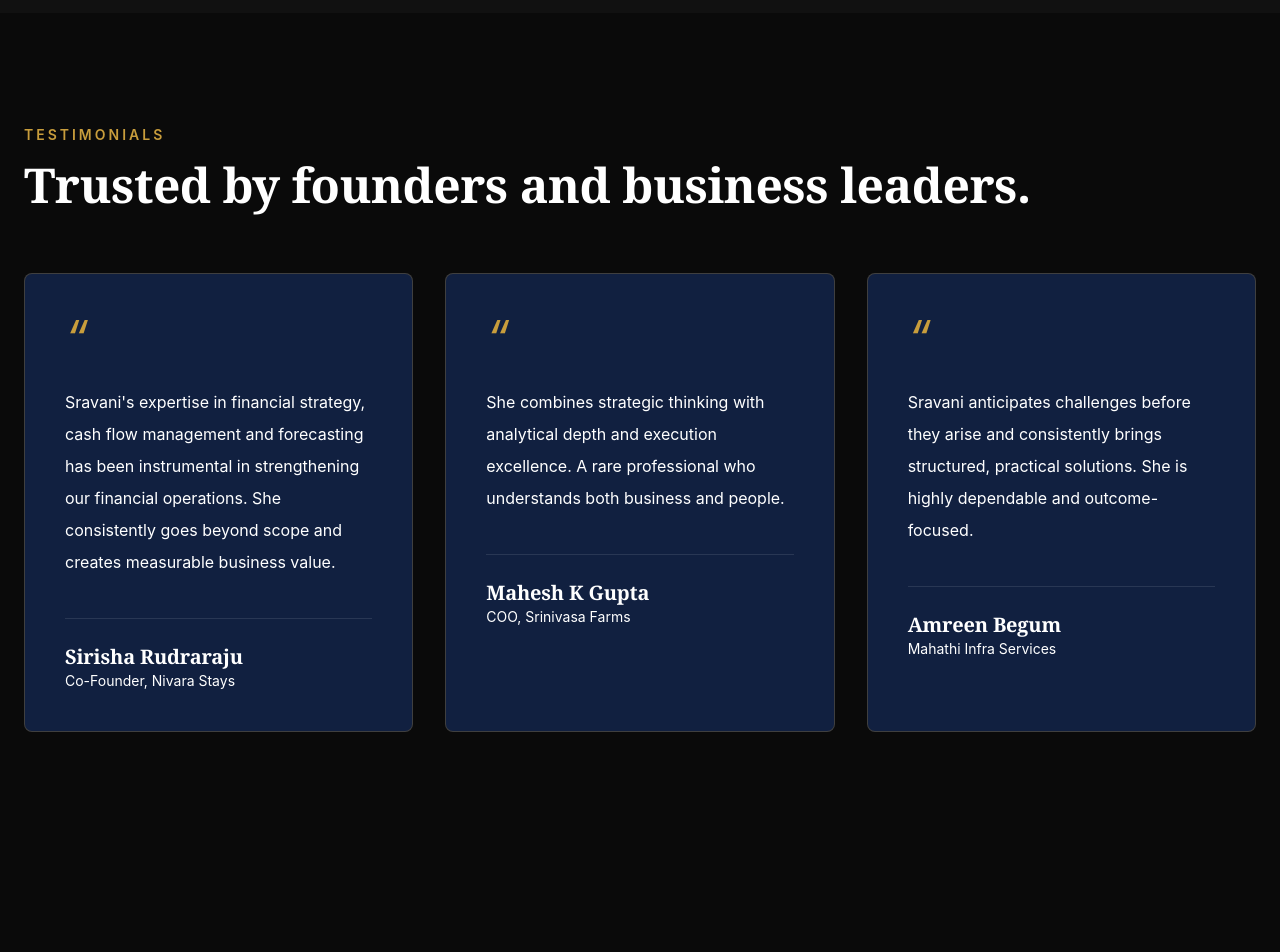
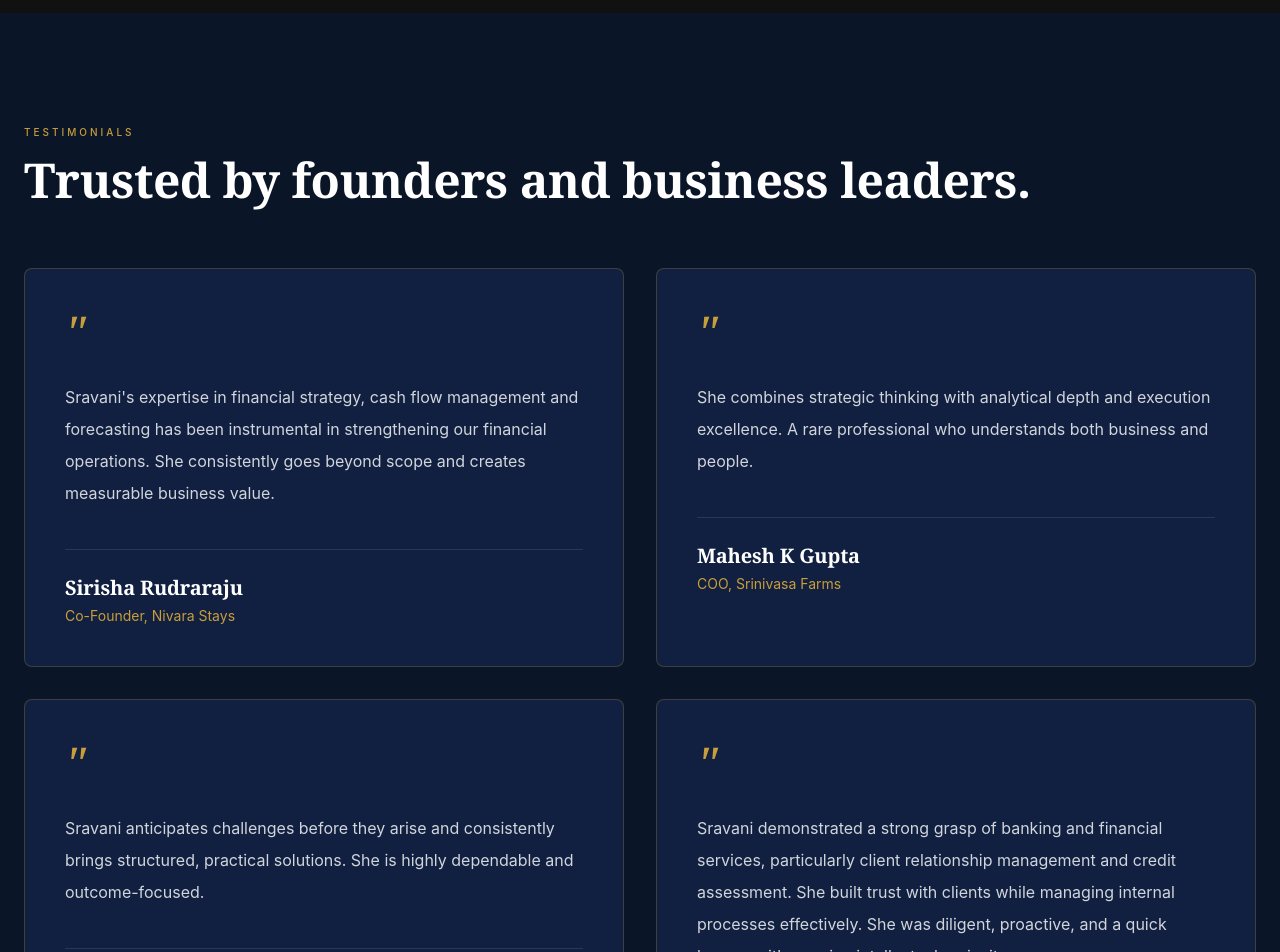
Before and after one commit to SravaniPolina/sravani-portfolio-frontend, a React (Create React App) app: page / in a window 1280 px wide. Shown: the part 5400-6352 px from the top of the page. Built offline with nearby package versions, Linux system fonts and the light colour scheme.

Commit message:
Update ExecutiveTestimonials.js

```diff
--- a/src/components/ExecutiveTestimonials.js
+++ b/src/components/ExecutiveTestimonials.js
@@ -2,76 +2,48 @@ import React from "react";
 
 const testimonials = [
   {
-    quote:
-      "Sravani's expertise in financial strategy, cash flow management and forecasting has been instrumental in strengthening our financial operations. She consistently goes beyond scope and creates measurable business value.",
+    quote: "Sravani's expertise in financial strategy, cash flow management and forecasting has been instrumental in strengthening our financial operations. She consistently goes beyond scope and creates measurable business value.",
     name: "Sirisha Rudraraju",
     role: "Co-Founder, Nivara Stays",
   },
   {
-    quote:
-      "She combines strategic thinking with analytical depth and execution excellence. A rare professional who understands both business and people.",
+    quote: "She combines strategic thinking with analytical depth and execution excellence. A rare professional who understands both business and people.",
     name: "Mahesh K Gupta",
     role: "COO, Srinivasa Farms",
   },
   {
-    quote:
-      "Sravani anticipates challenges before they arise and consistently brings structured, practical solutions. She is highly dependable and outcome-focused.",
+    quote: "Sravani anticipates challenges before they arise and consistently brings structured, practical solutions. She is highly dependable and outcome-focused.",
     name: "Amreen Begum",
     role: "Mahathi Infra Services",
+  },
+  {
+    quote: "Sravani demonstrated a strong grasp of banking and financial services, particularly client relationship management and credit assessment. She built trust with clients while managing internal processes effectively. She was diligent, proactive, and a quick learner with genuine intellectual curiosity.",
+    name: "Sharada Sundaram",
+    role: "GM, IDBI Bank (Retired)",
   },
 ];
 
 export default function ExecutiveTestimonials() {
   return (
-    <section id="testimonials" className="py-28 bg-[#0A0A0A]">
-
+    <section id="testimonials" className="py-28" style={{background: "var(--background)"}}>
       <div className="max-w-7xl mx-auto px-6">
-
-        <p className="uppercase tracking-[3px] text-[var(--gold)] text-sm font-semibold">
-          TESTIMONIALS
-        </p>
-
-        <h2 className="text-5xl text-white mt-4 mb-16">
+        <p className="section-label">Testimonials</p>
+        <h2 className="font-serif text-5xl text-white mt-4 mb-16">
           Trusted by founders and business leaders.
         </h2>
-
-        <div className="grid lg:grid-cols-3 gap-8">
-
+        <div className="grid lg:grid-cols-2 gap-8">
           {testimonials.map((item) => (
-
-            <div
-              key={item.name}
-              className="glass rounded-3xl p-10"
-            >
-
-              <div className="text-5xl gold-text mb-6">
-                “
+            <div key={item.name} className="glass rounded-3xl p-10">
+              <div className="text-5xl gold-text mb-6 font-serif">"</div>
+              <p className="mb-10 leading-8 text-gray-300">{item.quote}</p>
+              <div className="border-t pt-6" style={{borderColor: "rgba(255,255,255,0.1)"}}>
+                <h3 className="text-white text-xl font-serif">{item.name}</h3>
+                <p className="text-sm mt-1" style={{color: "var(--gold)"}}>{item.role}</p>
               </div>
-
-              <p className="mb-10 leading-8">
-                {item.quote}
-              </p>
-
-              <div className="border-t border-white/10 pt-6">
-
-                <h3 className="text-white text-xl">
-                  {item.name}
-                </h3>
-
-                <p className="text-sm">
-                  {item.role}
-                </p>
-
-              </div>
-
             </div>
-
           ))}
-
         </div>
-
       </div>
-
     </section>
   );
 }
```
